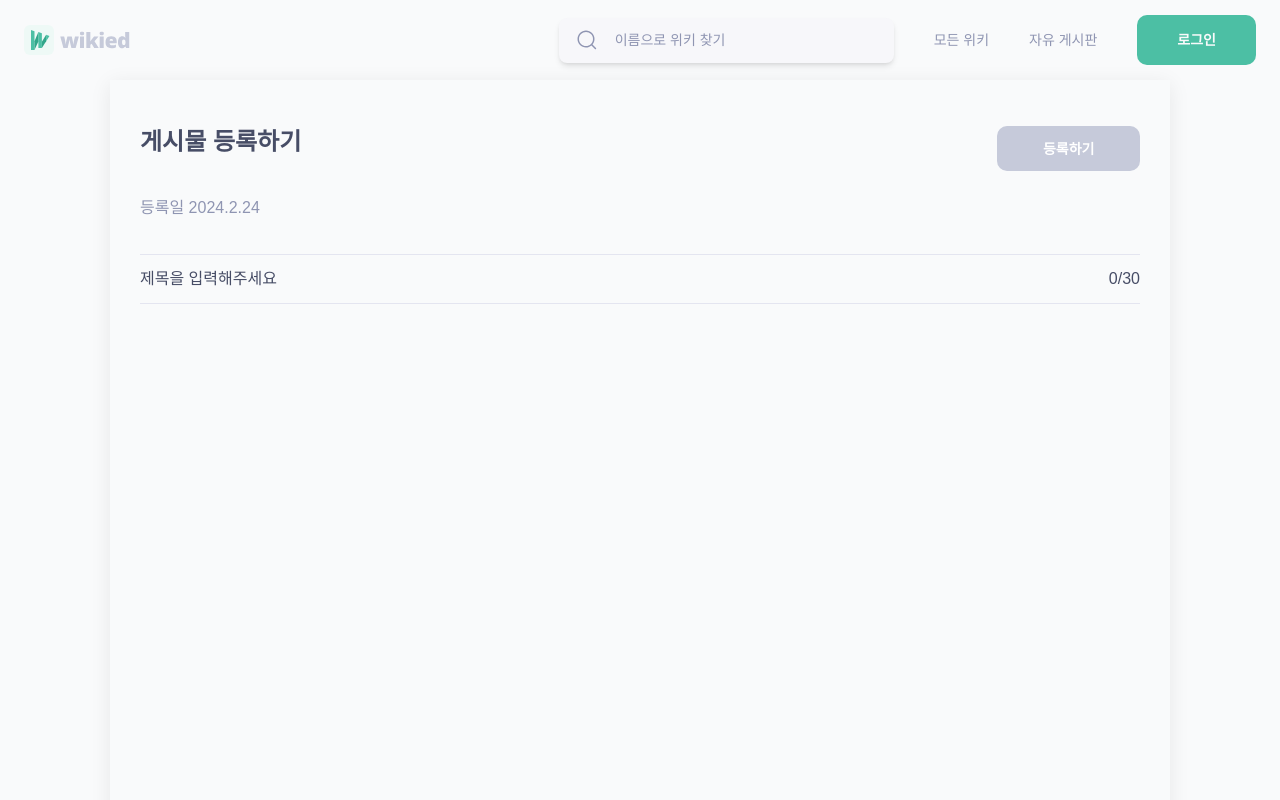
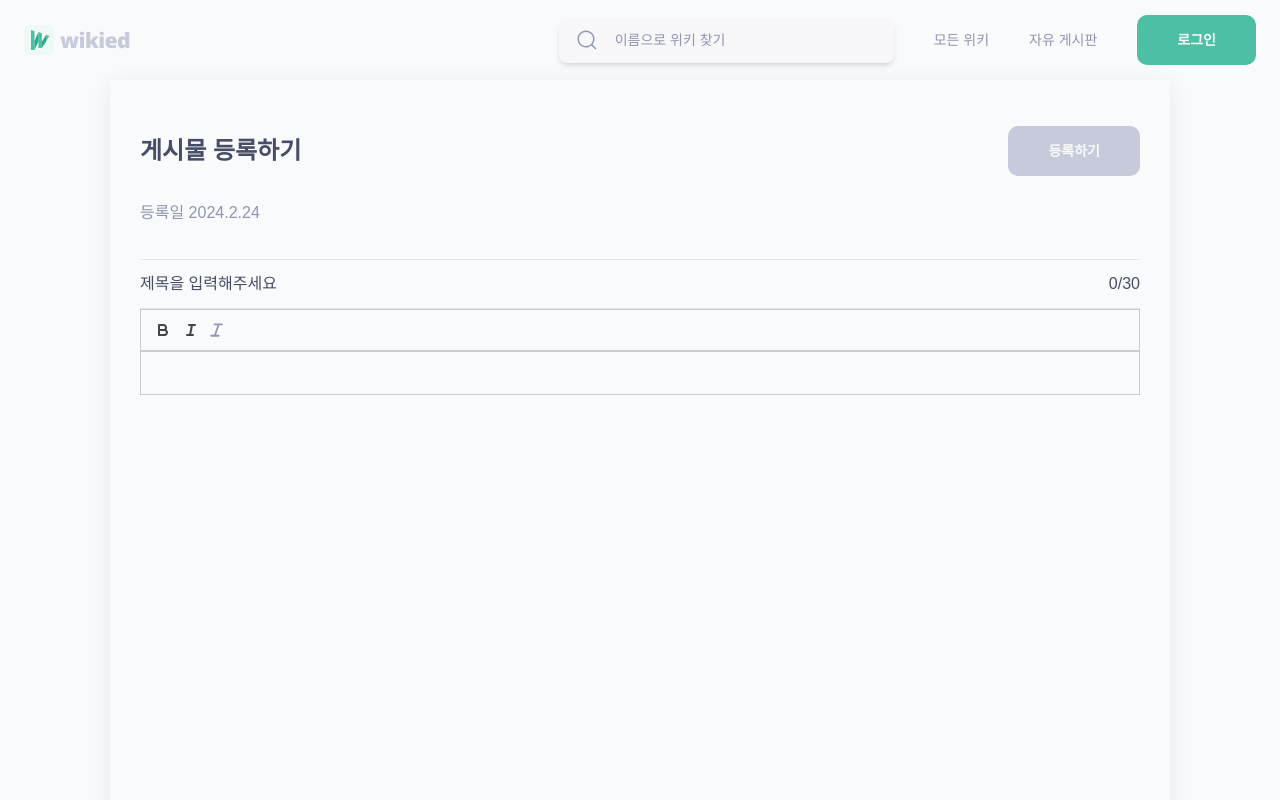
Before and after one commit to junjeeong/Wikied, a Next.js app: page /addboard in a window 1280 px wide. Shown: the top 800 px of the page. Built offline with nearby package versions, Linux system fonts and the light colour scheme; a web font is replaced by a local one.

Commit message:
Feat: custom toolbar 생성

```diff
--- a/package.json
+++ b/package.json
@@ -14,13 +14,14 @@
     "react": "^18",
     "react-dom": "^18",
     "react-hook-form": "^7.53.1",
+    "react-quill": "^2.0.0",
     "react-toastify": "^10.0.6",
     "zustand": "^5.0.0"
   },
   "devDependencies": {
     "@svgr/webpack": "^8.1.0",
     "@types/node": "^20",
-    "@types/react": "^18",
+    "@types/react": "^18.3.12",
     "@types/react-dom": "^18",
     "autoprefixer": "^10.4.20",
     "eslint": "^8",
--- /dev/null
+++ b/src/components/CustomToolbar.tsx
@@ -0,0 +1,28 @@
+import Bold from "../../public/icons/ic_bold.svg";
+import Italic from "../../public/icons/ic_italic.svg";
+import Underline from "../../public/icons/ic_underline.svg"
+
+const CustomToolbar = () => (
+  <div id="toolbar">
+    <button className="ql-bold" aria-label="Bold">
+      <Bold width={24} height={24} />
+    </button>
+    <button className="ql-italic" aria-label="Italic"></button>
+    <Italic width={24} height={24} />
+    {/* <button className="ql-underline" aria-label="Underline"></button>
+    <button className="ql-align" value="" aria-label="Align Left">
+      <img src="/icons/align-left.svg" alt="Align Left" />
+    </button>
+    <button className="ql-align" value="center" aria-label="Align Center">
+      <img src="/icons/align-center.svg" alt="Align Center" />
+    </button>
+    <button className="ql-align" value="right" aria-label="Align Right">
+      <img src="/icons/align-right.svg" alt="Align Right" />
+    </button>
+    <select className="ql-color"></select>
+    <select className="ql-background"></select>
+    <button className="ql-image" aria-label="Image"></button> */}
+  </div>
+);
+
+export default CustomToolbar;
--- /dev/null
+++ b/src/components/Editor.tsx
@@ -0,0 +1,50 @@
+// components/Editor.js
+import dynamic from "next/dynamic";
+import { useMemo } from "react";
+import "react-quill/dist/quill.snow.css";
+import CustomToolbar from "./CustomToolbar";
+
+// dynamic import로 'react-quill'을 클라이언트 사이드에서만 로드
+const ReactQuill = dynamic(() => import("react-quill"), { ssr: false });
+
+interface EditorProps {
+  value: string;
+  onChange: (value: string) => void;
+}
+
+const Editor: React.FC<EditorProps> = ({ value, onChange }) => {
+  const modules = useMemo(
+    () => ({
+      toolbar:{
+        container: "#toolbar",
+      }
+    }),
+    []
+  );
+
+  const formats = [
+    "bold",
+    "italic",
+    "underline",
+    "align",
+    "list",
+    "bullet",
+    "color",
+    "image",
+  ];
+
+  return (
+    <>
+    <CustomToolbar />
+    <ReactQuill
+      value={value}
+      onChange={onChange}
+      modules={modules}
+      formats={formats}
+      theme="snow"
+      />
+      </>
+  );
+};
+
+export default Editor;
--- a/src/pages/addboard/index.tsx
+++ b/src/pages/addboard/index.tsx
@@ -1,17 +1,29 @@
 import FilledButton from "@/components/ui/Button/FilledButton";
 import OutlineButton from "@/components/ui/Button/OutlineButton";
+import { useRouter } from "next/router";
+import { useState } from "react";
+import Editor from "@/components/Editor";
 
 const AddBoard = () => {
+  const [content, setContent] = useState<string>("")
+
+  const router = useRouter()
+  const handleClick = () => {
+    router.push('/boards')
+  }
+
+  const handleEditorChange = (value: string) => {
+    setContent(value);
+  };
+
   return (
     <>
       <div className="flex flex-col items-center justify-center gap-[23px] min-h-screen Mobile:px-5 bg-gray-50">
         <div className="w-full max-w-[1060px] min-h-[846px] px-[30px] pt-[46px] pb-[40px] shadow-[0_4px_20px_#00000014]">
           <div className="flex flex-col gap-6">
-          <div className="flex justify-between">
+            <div className="flex justify-between items-center">
               <h2 className="text-2xl font-semibold ">게시물 등록하기</h2>
-            <button className="rounded-[10px] px-[45.5px] py-[10.5px] text-md font-semibold bg-gray-300 text-background">
-              등록하기
-            </button>
+              <FilledButton disabled>등록하기</FilledButton>
             </div>
             <span className="text-lg text-gray-400">등록일 2024.2.24</span>
           </div>
@@ -21,8 +33,9 @@ const AddBoard = () => {
               <span>0/30</span>
             </div>
           </div>
+          <Editor value={content} onChange={handleEditorChange} />
         </div>
-    <OutlineButton>목록으로</OutlineButton>
+        <OutlineButton onClick={handleClick}>목록으로</OutlineButton>
       </div>
     </>
   );
```
Also changed, not shown: 1 other file (tests, documents, lock files or other folders). Lines whose indentation alone changed are shown as unchanged.
